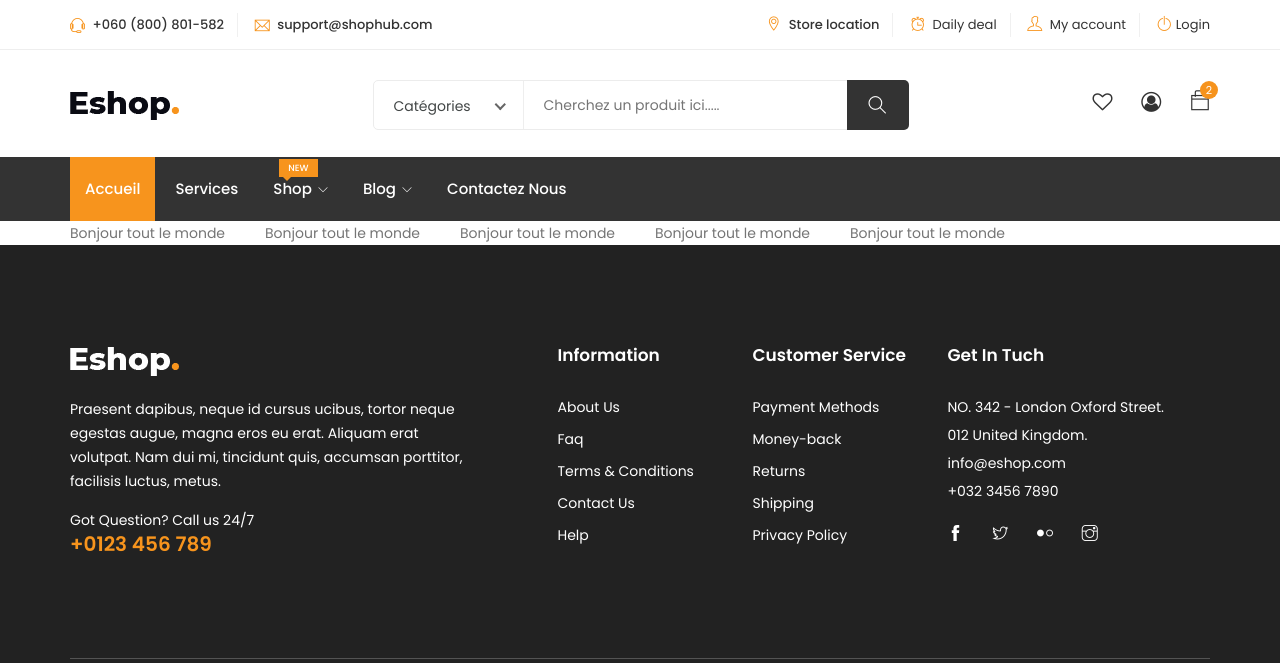
After one commit to etali-m/e-shop, a Django app: template store/templates/store/category.html in a window 1280 px wide. The commit adds this page. Shown: the top 663 px of the page. Run offline with Django 3.2, Linux system fonts and the light colour scheme; the template is opened without the code that fills it, so the values that code supplies are empty; some libraries are stand-ins or nearby versions; grey boxes are pictures that could not be loaded.

Commit message:
added subcategories

```diff
--- /dev/null
+++ b/store/static/store/css/custom.css
@@ -0,0 +1,8 @@
+.category__single-category{
+    display:inline-block;
+    width: 140px;
+    height: auto;
+    padding-bottom: 3px;
+    margin:10px;
+    border:1px solid gray;
+}
--- a/store/templates/store/base.html
+++ b/store/templates/store/base.html
@@ -42,7 +42,7 @@
 	<link rel="stylesheet" type="text/css" href="{% static '/store/css/reset.css' %}">
 	<link rel="stylesheet"  type="text/css" href="{% static '/store/css/style.css' %}">
     <link rel="stylesheet" type="text/css" href="{% static '/store/css/responsive.css' %}">
-
+	<link rel="stylesheet"  type="text/css" href="{% static '/store/css/custom.css' %}">
 
 
 </head>
@@ -58,7 +58,6 @@
 		</div>
 	</div>
 	<!-- End Preloader -->
-
 
 	<!-- Header -->
 	<header class="header shop">
--- /dev/null
+++ b/store/templates/store/category.html
@@ -0,0 +1,24 @@
+{% extends 'store/base.html' %}
+
+
+{% block content %}
+<div class="container">
+    <div class="row">
+        <div class="col-2">
+            <p>Bonjour tout le monde </p>
+        </div>
+        <div class="col-2">
+            <p>Bonjour tout le monde </p>
+        </div>
+        <div class="col-2">
+            <p>Bonjour tout le monde </p>
+        </div>
+        <div class="col-2">
+            <p>Bonjour tout le monde </p>
+        </div>
+        <div class="col-2">
+            <p>Bonjour tout le monde </p>
+        </div>
+    </div>
+</div>
+{% endblock %}
--- a/store/templates/store/category_list.html
+++ b/store/templates/store/category_list.html
@@ -1,3 +1,3 @@
 {% for category in categories %}
-    <option>{{ category.name }}</option>
+    <option value="">{{ category.name }}</a></option>
 {% endfor %}
--- a/store/templates/store/index.html
+++ b/store/templates/store/index.html
@@ -87,7 +87,7 @@
 				</ul>
 			</li>
 			{% for category in categories %}
-				<li><a href="#">{{ category.name }}</a></li>
+				<li><a href="{% url 'category' category_name=category.slug %}">{{ category.name }}</a></li>
 			{% endfor %}
 		</ul>
 	</div>
@@ -127,7 +127,7 @@
 <section class="small-banner section">
 	<div class="container-fluid">
 		<h4>Découvrez nos produits</h4>
-		<div class="row">
+		<div class="row mt-4">
 			{% for tag in random_tags %}
 				<!-- Single Banner  -->
 				<div class="col-lg-4 col-md-6 col-12">
--- /dev/null
+++ b/store/templates/store/produc-details.html
@@ -0,0 +1,5 @@
+{% extends 'store/base.html' %}
+
+{% block content %}
+
+{% endblock %}
--- a/store/urls.py
+++ b/store/urls.py
@@ -3,6 +3,7 @@ from . import views
 
 urlpatterns = [
     path('', views.index, name="index"),
+    path('store/<slug:category_name>/', views.category, name="category"),
     path('services/', views.service, name="service"),
     path('checkout/', views.checkout, name='checkout'),
     path('cart/', views.cart, name='cart'),
```
Also changed, not shown: store/models.py (+9 -0 lines), store/views.py (+7 -1 lines), store/migrations/0006_auto_20211102_0000.py (added).
